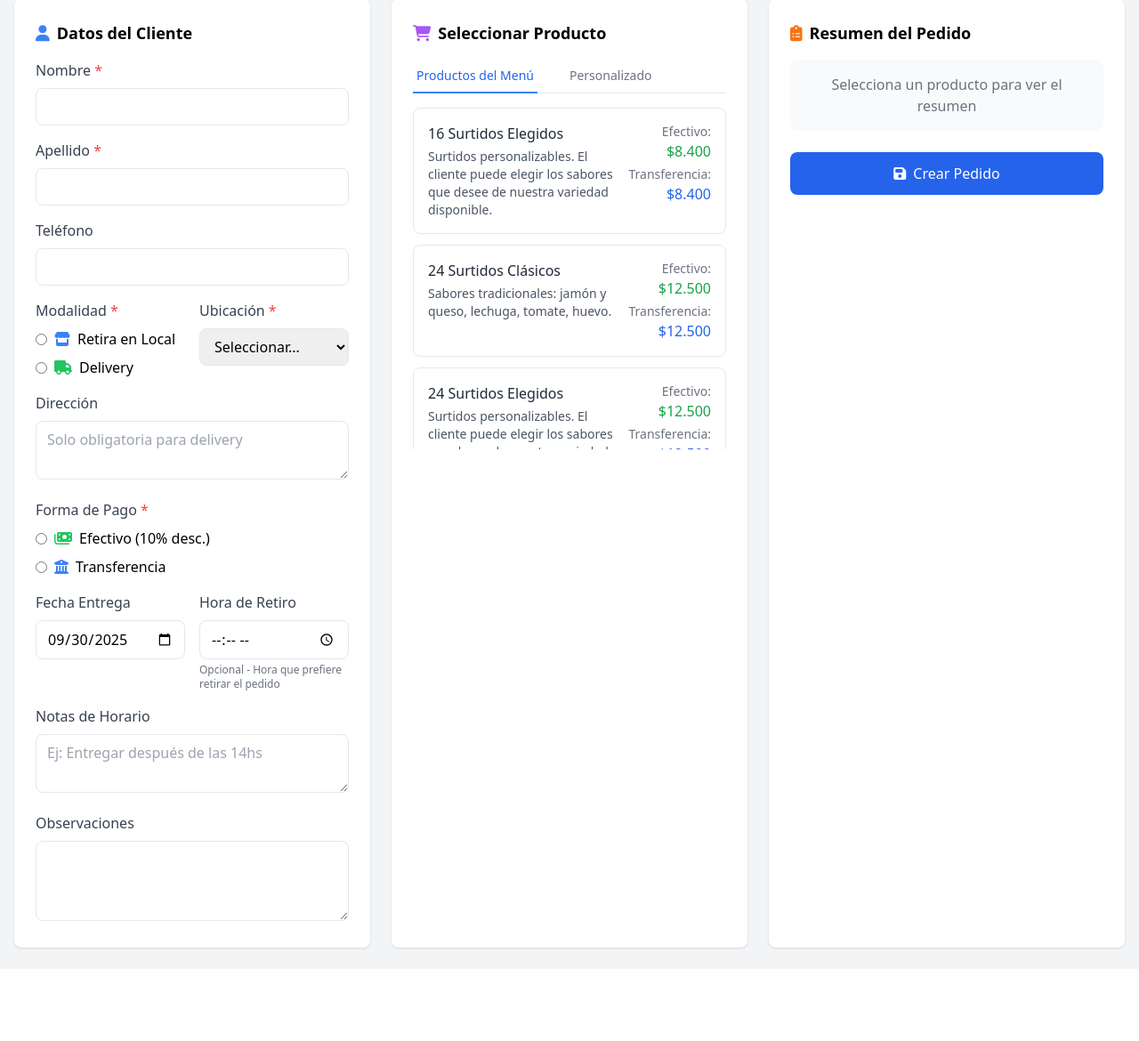
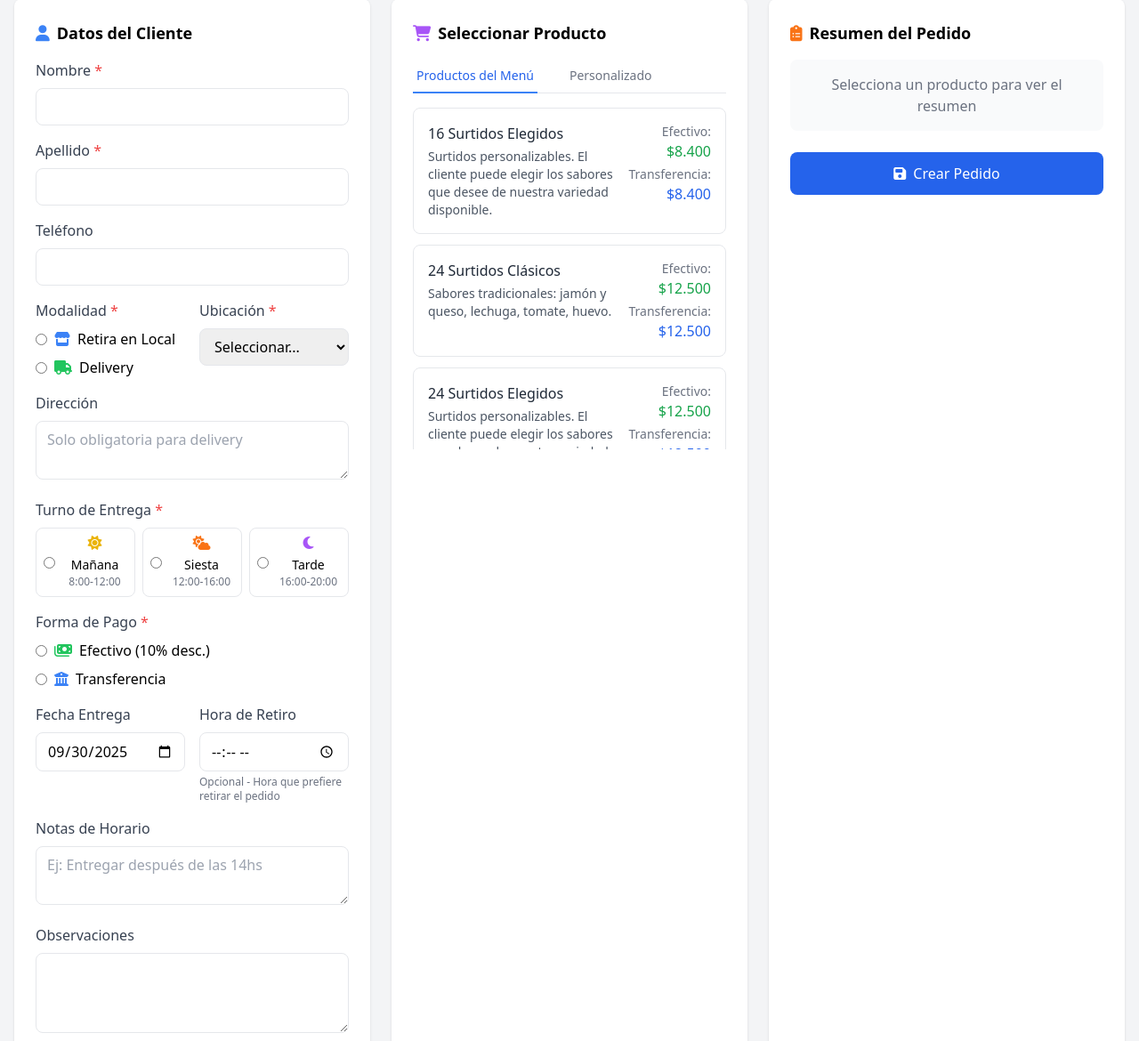
Before and after one commit to 19maxi92/Santa_Catalina, a PHP site: page /admin/modules/pedidos/crear_pedido.php in a window 1280 px wide. Shown: the part 77-1247 px from the top of the page at 89% size. Before the commit the page ends 1146 px from the top, so only its background shows below. Run offline with PHP 8.4, Linux system fonts and the light colour scheme; a user stored in the database is signed in; data comes from the database, SQL or seed files in the repository; some libraries are stand-ins or nearby versions.

Commit message:
retoques finales

```diff
--- a/admin/modules/pedidos/crear_pedido.php
+++ b/admin/modules/pedidos/crear_pedido.php
@@ -42,9 +42,9 @@ if ($_POST) {
         $turno_delivery = $_POST['turno_delivery'] ?? null;
         $observaciones = trim($_POST['observaciones'] ?? '');
 
-        // Agregar turno a observaciones si es delivery
-        if ($modalidad === 'Delivery' && $turno_delivery) {
-            $observaciones .= "\nTurno delivery: " . ucfirst($turno_delivery);
+        // Agregar turno a observaciones si hay
+        if ($turno_delivery) {
+            $observaciones .= "\nTurno: " . ucfirst($turno_delivery);
         }
 
         // Campos de fecha y hora
@@ -57,14 +57,14 @@ if ($_POST) {
             throw new Exception('Todos los campos obligatorios deben completarse');
         }
 
-        // Validar dirección y turno si es delivery
-        if ($modalidad === 'Delivery') {
-            if (empty(trim($direccion))) {
+        // Dirección obligatoria solo si es Delivery
+        if ($modalidad === 'Delivery' && empty(trim($direccion))) {
             throw new Exception('La dirección es obligatoria para pedidos de delivery');
         }
+
+        // Turno obligatorio para ambos casos (Retira o Delivery)
         if (empty($turno_delivery)) {
-                throw new Exception('Debe seleccionar un turno para delivery');
-            }
+            throw new Exception('Debe seleccionar un turno de entrega');
         }
 
         // Validar fecha de entrega
@@ -79,7 +79,7 @@ if ($_POST) {
         $precio = 0;
 
         if ($tipo_pedido === 'predefinido') {
-            // PRODUCTOS PREDEFINIDOS - LÓGICA DEL SEGUNDO CÓDIGO QUE FUNCIONA
+            // PRODUCTOS PREDEFINIDOS
             $producto_id = (int)($_POST['producto_id'] ?? 0);
             if (!$producto_id) {
                 throw new Exception('Debe seleccionar un producto');
@@ -93,12 +93,11 @@ if ($_POST) {
                 throw new Exception('Producto no encontrado');
             }
 
-            // Usar directamente el nombre del producto tal como está en la BD
             $producto = $prod_data['nombre'];
             $precio = ($forma_pago === 'Efectivo') ?
                      $prod_data['precio_efectivo'] : $prod_data['precio_transferencia'];
 
-            // Extraer cantidad del nombre del producto (ej: "48 Jamón y Queso" -> 48)
+            // Extraer cantidad del nombre del producto si corresponde
             preg_match('/^(\d+)/', $producto, $matches);
             $cantidad = isset($matches[1]) ? (int)$matches[1] : 1;
 
@@ -111,7 +110,7 @@ if ($_POST) {
             }
 
         } elseif ($tipo_pedido === 'personalizado') {
-            // PEDIDOS PERSONALIZADOS - LÓGICA COMPLETA DEL PRIMER CÓDIGO
+            // PEDIDOS PERSONALIZADOS
             $cantidad_personalizada = (int)($_POST['cantidad_personalizada'] ?? 8);
             if ($cantidad_personalizada < 8) {
                 throw new Exception('La cantidad mínima es 8 sándwiches');
@@ -121,9 +120,7 @@ if ($_POST) {
             $precio_total = 0;
             $detalles_planchas = [];
             $sabores_todos = [];
-            $es_solo_jyq = true; // Flag para detectar si es solo J y Q
 
-            // Procesar cada plancha
             for ($i = 1; $i <= $planchas; $i++) {
                 $tipo_plancha = $_POST["plancha_{$i}_tipo"] ?? 'comun';
                 $sabores_plancha = trim($_POST["plancha_{$i}_sabores"] ?? '');
@@ -138,54 +135,13 @@ if ($_POST) {
 
                 if ($sabores_plancha) {
                     $sabores_todos[] = $sabores_plancha;
-
-                    // Verificar si NO es solo J y Q
-                    if (!preg_match('/^(J\s*y\s*Q|J\s*\+\s*Q|JyQ|J&Q)$/i', trim($sabores_plancha))) {
-                        $es_solo_jyq = false;
-                    }
-                } else {
-                    $es_solo_jyq = false;
                 }
             }
 
-            // LÓGICA MEJORADA PARA EL NOMBRE DEL PRODUCTO PERSONALIZADO
-            if ($es_solo_jyq && count($sabores_todos) === $planchas && $planchas >= 1) {
-                // Si todas las planchas son J y Q, mostrar como pedido específico
-                $producto = "$cantidad_personalizada sándwiches J y Q ($planchas plancha" . ($planchas > 1 ? 's' : '') . ")";
-                $observaciones .= "\nTipo: J y Q exclusivamente";
-                $observaciones .= "\nPlanchas: $planchas (todas J y Q)";
-            } else {
-                // Si es mixto o personalizado complejo, crear nombre más descriptivo
-                $tipos_planchas = [];
-                $sabores_resumen = [];
-
-                for ($j = 1; $j <= $planchas; $j++) {
-                    $tipo_plancha_j = $_POST["plancha_{$j}_tipo"] ?? 'comun';
-                    $sabores_plancha_j = trim($_POST["plancha_{$j}_sabores"] ?? '');
-
-                    $tipos_planchas[] = ucfirst($tipo_plancha_j);
-                    if ($sabores_plancha_j) {
-                        $sabores_resumen[] = "P$j: $sabores_plancha_j";
-                    }
-                }
-
-                // Crear nombre descriptivo del producto
-                $tipos_unicos = array_unique($tipos_planchas);
-                if (count($tipos_unicos) == 1) {
-                    $producto = "Personalizado " . $tipos_unicos[0] . " x$cantidad_personalizada ($planchas plancha" . ($planchas > 1 ? 's' : '') . ")";
-                } else {
-                    $producto = "Personalizado Mixto x$cantidad_personalizada ($planchas plancha" . ($planchas > 1 ? 's' : '') . ")";
-                }
-
-                // Agregar resumen de sabores al nombre del producto si hay espacio
-                if (!empty($sabores_resumen) && strlen(implode(', ', $sabores_resumen)) < 50) {
-                    $producto .= " - " . implode(', ', $sabores_resumen);
-                }
-
+            $producto = "Personalizado x$cantidad_personalizada ($planchas plancha" . ($planchas > 1 ? 's' : '') . ")";
             $observaciones .= "\nDetalle de planchas:\n" . implode("\n", $detalles_planchas);
             if (!empty($sabores_todos)) {
                 $observaciones .= "\nSabores: " . implode(" | ", $sabores_todos);
-                }
             }
 
             $cantidad = $cantidad_personalizada;
@@ -363,12 +319,13 @@ if ($_POST) {
                             </div>
                         </div>
 
-                        <!-- Turno de Delivery - Solo visible para delivery -->
-                        <div id="turno-delivery-container" class="hidden">
-                            <label class="block text-gray-700 mb-2 font-medium">Turno de Delivery <span class="text-red-500">*</span></label>
+                        <!-- Turno de Entrega - SIEMPRE VISIBLE y requerido -->
+                        <div id="turno-delivery-container">
+                            <label class="block text-gray-700 mb-2 font-medium">Turno de Entrega <span class="text-red-500">*</span></label>
                             <div class="grid grid-cols-3 gap-2">
                                 <label class="flex items-center p-2 border rounded-lg cursor-pointer hover:bg-blue-50">
-                                    <input type="radio" name="turno_delivery" value="mañana" class="mr-2">
+                                    <input type="radio" name="turno_delivery" value="mañana" class="mr-2" required
+                                           <?= (($_POST['turno_delivery'] ?? '') === 'mañana') ? 'checked' : '' ?>>
                                     <div class="text-center w-full">
                                         <i class="fas fa-sun text-yellow-500 block mb-1"></i>
                                         <span class="text-sm font-medium">Mañana</span>
@@ -376,7 +333,8 @@ if ($_POST) {
                                     </div>
                                 </label>
                                 <label class="flex items-center p-2 border rounded-lg cursor-pointer hover:bg-orange-50">
-                                    <input type="radio" name="turno_delivery" value="siesta" class="mr-2">
+                                    <input type="radio" name="turno_delivery" value="siesta" class="mr-2" required
+                                           <?= (($_POST['turno_delivery'] ?? '') === 'siesta') ? 'checked' : '' ?>>
                                     <div class="text-center w-full">
                                         <i class="fas fa-cloud-sun text-orange-500 block mb-1"></i>
                                         <span class="text-sm font-medium">Siesta</span>
@@ -384,7 +342,8 @@ if ($_POST) {
                                     </div>
                                 </label>
                                 <label class="flex items-center p-2 border rounded-lg cursor-pointer hover:bg-purple-50">
-                                    <input type="radio" name="turno_delivery" value="tarde" class="mr-2">
+                                    <input type="radio" name="turno_delivery" value="tarde" class="mr-2" required
+                                           <?= (($_POST['turno_delivery'] ?? '') === 'tarde') ? 'checked' : '' ?>>
                                     <div class="text-center w-full">
                                         <i class="fas fa-moon text-purple-500 block mb-1"></i>
                                         <span class="text-sm font-medium">Tarde</span>
@@ -472,9 +431,9 @@ if ($_POST) {
                         <div class="space-y-3 max-h-96 overflow-y-auto">
                             <?php foreach ($productos as $producto): ?>
                                 <div class="producto-card border rounded-lg p-4"
-                                     onclick="seleccionarProducto(<?= $producto['id'] ?>, '<?= htmlspecialchars($producto['nombre']) ?>', <?= $producto['precio_efectivo'] ?>, <?= $producto['precio_transferencia'] ?>)">
+                                     onclick="seleccionarProducto(<?= $producto['id'] ?>, '<?= htmlspecialchars(addslashes($producto['nombre'])) ?>', <?= $producto['precio_efectivo'] ?>, <?= $producto['precio_transferencia'] ?>, this)">
 
-                                    <input type="radio" name="producto_id" value="<?= $producto['id'] ?>" class="hidden">
+                                    <input type="radio" name="producto_id" value="<?= $producto['id'] ?>" class="hidden" <?= (isset($_POST['producto_id']) && $_POST['producto_id'] == $producto['id']) ? 'checked' : '' ?>>
 
                                     <div class="flex justify-between items-start">
                                         <div class="flex-1">
@@ -500,7 +459,7 @@ if ($_POST) {
                             <div class="grid grid-cols-2 gap-2 text-sm">
                                 <?php foreach ($sabores_premium as $sabor): ?>
                                     <label class="flex items-center">
-                                        <input type="checkbox" name="sabores_premium[]" value="<?= $sabor ?>" class="mr-2">
+                                        <input type="checkbox" name="sabores_premium[]" value="<?= $sabor ?>" class="mr-2" <?= (isset($_POST['sabores_premium']) && in_array($sabor, $_POST['sabores_premium'])) ? 'checked' : '' ?>>
                                         <?= $sabor ?>
                                     </label>
                                 <?php endforeach; ?>
@@ -517,7 +476,7 @@ if ($_POST) {
                                 <div class="flex items-center space-x-4">
                                     <button type="button" onclick="cambiarCantidad(-8)" class="bg-red-500 text-white px-3 py-2 rounded">-8</button>
                                     <input type="number" name="cantidad_personalizada" id="cantidad_personalizada"
-                                           value="8" min="8" step="8" onchange="generarPlanchas()"
+                                           value="<?= $_POST['cantidad_personalizada'] ?? 8 ?>" min="8" step="8" onchange="generarPlanchas()"
                                            class="w-20 text-center border rounded px-2 py-1">
                                     <button type="button" onclick="cambiarCantidad(8)" class="bg-green-500 text-white px-3 py-2 rounded">+8</button>
                                     <span id="planchas-info" class="text-gray-600">1 plancha</span>
@@ -615,15 +574,16 @@ if ($_POST) {
             }
         }
 
-        function seleccionarProducto(id, nombre, precioEfectivo, precioTransferencia) {
+        function seleccionarProducto(id, nombre, precioEfectivo, precioTransferencia, elemento) {
             productoSeleccionado = { id, nombre, precioEfectivo, precioTransferencia };
 
             // Marcar visualmente
             document.querySelectorAll('.producto-card').forEach(card => card.classList.remove('selected'));
-            event.currentTarget.classList.add('selected');
+            if (elemento) elemento.classList.add('selected');
 
             // Marcar radio
-            document.querySelector(`input[name="producto_id"][value="${id}"]`).checked = true;
+            const radio = document.querySelector(`input[name="producto_id"][value="${id}"]`);
+            if (radio) radio.checked = true;
 
             // Mostrar sabores premium si aplica
             const saboresDiv = document.getElementById('sabores-premium');
@@ -683,45 +643,33 @@ if ($_POST) {
             const direccionInput = document.getElementById('direccion-input');
             const direccionRequired = document.getElementById('direccion-required');
             const direccionHelp = document.getElementById('direccion-help');
-            const turnoContainer = document.getElementById('turno-delivery-container');
             const horaLabel = document.getElementById('hora-label');
             const horaHelp = document.getElementById('hora-help');
-            const turnoInputs = document.querySelectorAll('input[name="turno_delivery"]');
 
             if (modalidadDelivery) {
-                // DELIVERY: Mostrar dirección, turnos y cambiar etiqueta de hora
+                // DELIVERY: Dirección obligatoria visualmente
                 direccionContainer.style.display = 'block';
                 direccionInput.required = true;
                 direccionRequired.classList.remove('hidden');
                 direccionHelp.classList.remove('hidden');
                 direccionContainer.classList.add('bg-yellow-50', 'border', 'border-yellow-200', 'rounded-lg', 'p-3');
 
-                // Mostrar turnos
-                turnoContainer.classList.remove('hidden');
-                turnoInputs.forEach(input => input.required = true);
-
                 // Cambiar etiquetas de hora
                 horaLabel.textContent = 'Hora Específica (dentro del turno)';
                 horaHelp.textContent = 'Opcional - Solo si necesitas una hora específica dentro del turno seleccionado';
-
             } else {
-                // RETIRA: Ocultar turnos, cambiar etiquetas
+                // RETIRA: Dirección opcional
                 direccionInput.required = false;
                 direccionRequired.classList.add('hidden');
                 direccionHelp.classList.add('hidden');
                 direccionContainer.classList.remove('bg-yellow-50', 'border', 'border-yellow-200', 'rounded-lg', 'p-3');
 
-                // Ocultar turnos
-                turnoContainer.classList.add('hidden');
-                turnoInputs.forEach(input => {
-                    input.required = false;
-                    input.checked = false;
-                });
-
                 // Cambiar etiquetas de hora
                 horaLabel.textContent = 'Hora de Retiro';
                 horaHelp.textContent = 'Opcional - Hora que prefiere retirar el pedido';
             }
+
+            // Nota: el bloque de turno queda siempre visible y requerido (no lo ocultamos)
         }
 
         function actualizarPrecios() {
@@ -775,6 +723,20 @@ if ($_POST) {
         document.addEventListener('DOMContentLoaded', function() {
             generarPlanchas();
             toggleDireccion();
+
+            // Si hubo producto seleccionado en POST, marcar visualmente
+            const prodId = <?= json_encode($_POST['producto_id'] ?? null) ?>;
+            if (prodId) {
+                const el = document.querySelector(`.producto-card input[name="producto_id"][value="${prodId}"]`);
+                if (el) {
+                    const parent = el.closest('.producto-card');
+                    if (parent) parent.classList.add('selected');
+                }
+            }
+
+            // Si el usuario ya viene con tab personalizado, mostrarlo
+            const tipoPedido = '<?= $_POST['tipo_pedido'] ?? 'predefinido' ?>';
+            mostrarTab(tipoPedido);
         });
     </script>
 </body>
--- a/admin/modules/pedidos/ver_pedidos.php
+++ b/admin/modules/pedidos/ver_pedidos.php
@@ -160,8 +160,8 @@ $stats = $pdo->query($stats_sql)->fetch();
                 <i class="fas fa-list-alt text-blue-500 mr-2"></i>Pedidos
             </h1>
             <div class="flex space-x-3">
-                <a href="../impresion/config.php" class="bg-purple-500 hover:bg-purple-600 text-white px-4 py-2 rounded">
-                    <i class="fas fa-print mr-2"></i>Config Impresora
+                <a href="https://santacatalina.online/admin/" class="bg-purple-500 hover:bg-purple-600 text-white px-4 py-2 rounded">
+                    <i class="fas fa-home mr-2"></i>Volver al Inicio
                 </a>
                 <a href="crear_pedido.php" class="bg-green-500 hover:bg-green-600 text-white px-4 py-2 rounded">
                     <i class="fas fa-plus mr-2"></i>Nuevo Pedido
```
Lines whose indentation alone changed are shown as unchanged.
